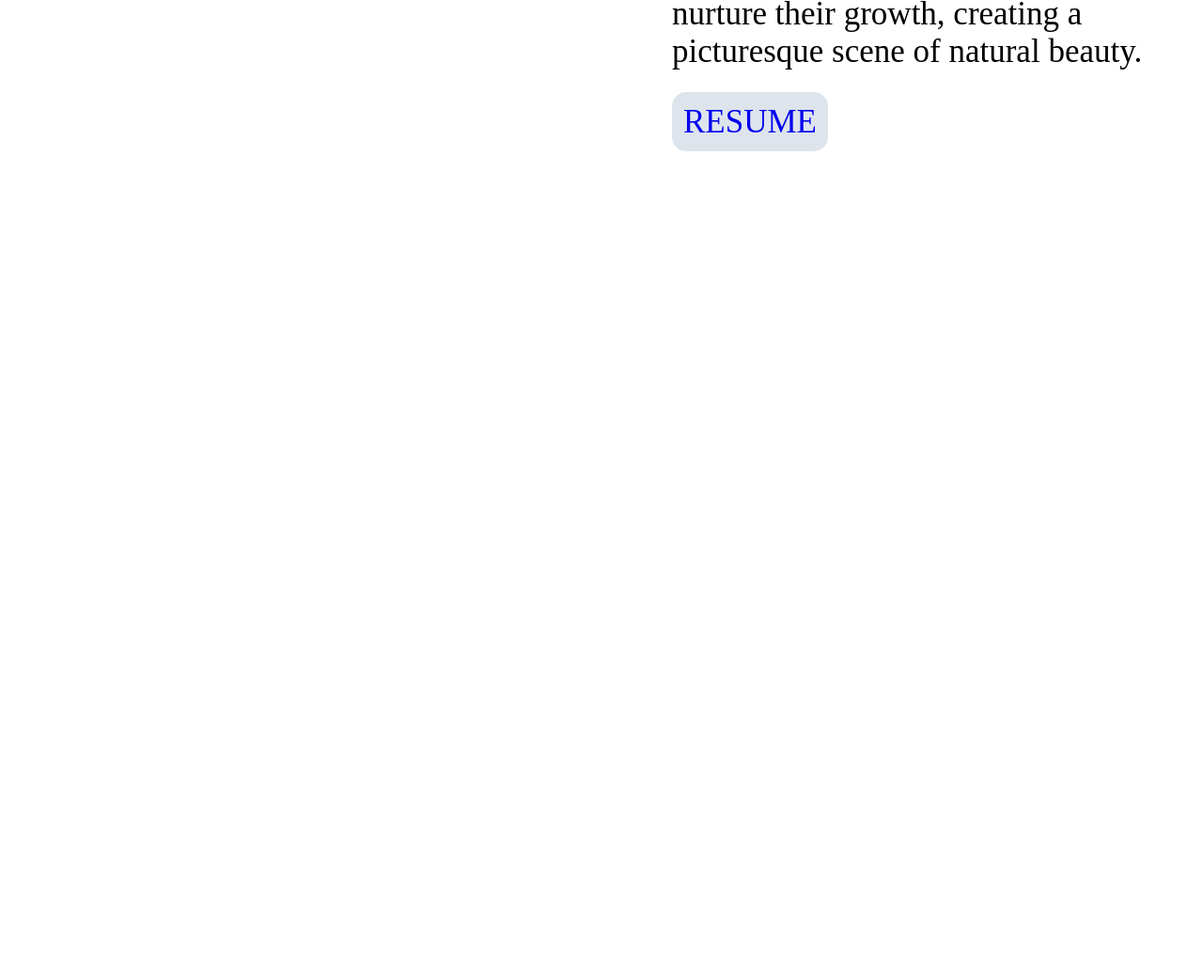
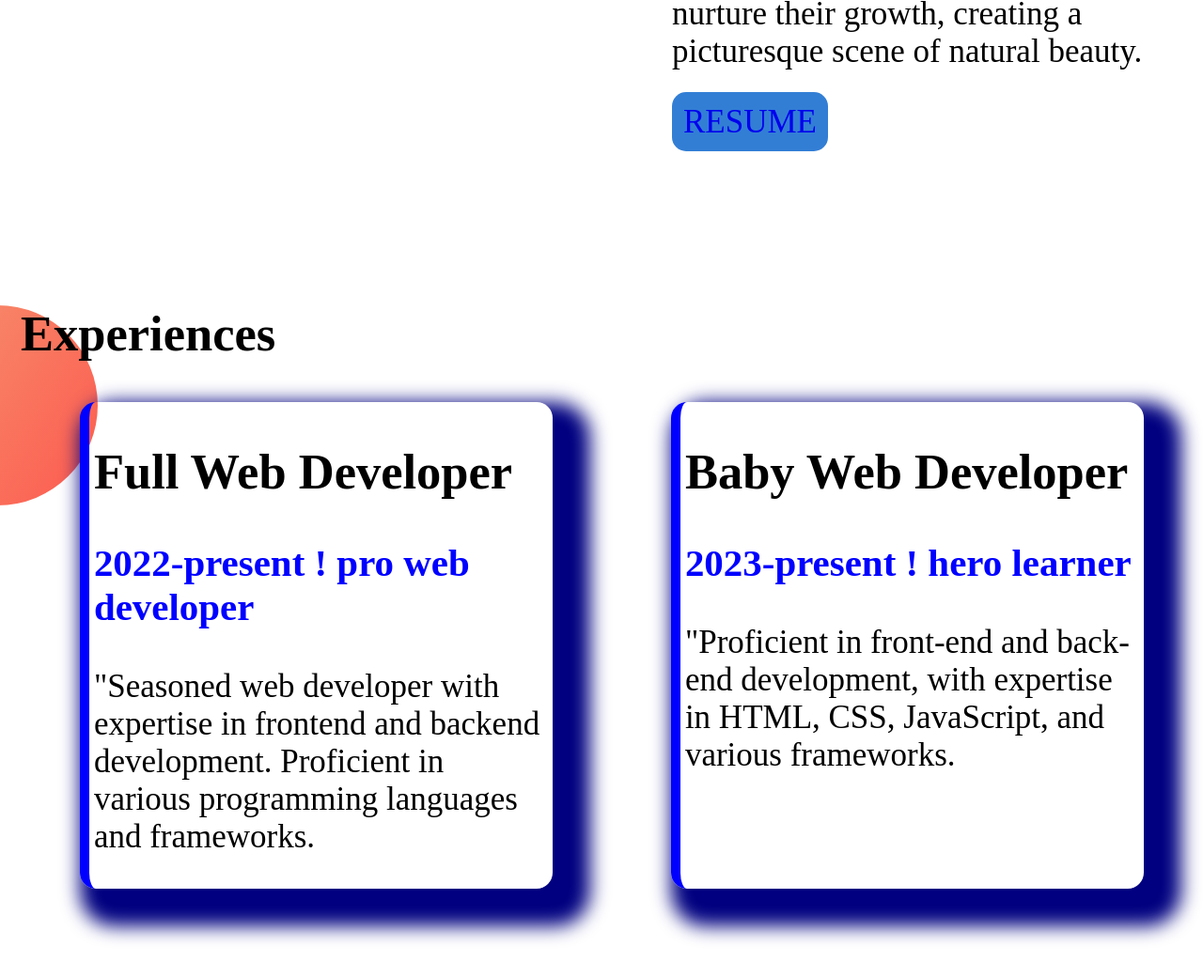
Before and after one commit to mdSUJON7/my-website, a plain HTML site: page index.html in a window 1280 px wide. Shown: the part 1536-2576 px from the top of the page at 94% size. Before the commit the page ends 1861 px from the top, so only its background shows below. Drawn offline with Linux system fonts and the light colour scheme.

Commit message:
website done

```diff
--- a/index.html
+++ b/index.html
@@ -9,7 +9,7 @@
 </head>
 
 <body>
-    <section class="top-corner">
+    <section class="top-corner flexible-container">
         <div class="upper-lane">
             <h1>Wellcome to </h1>
             <h1><span class="name">Marzia Akter Zannat</span> World</h1>
@@ -25,7 +25,7 @@
             <img src="images/WhatsApp Image 2024-04-05 at 16.36.46_a9eccc6c-removebg-preview.jpg" alt="">
         </div>
     </section>
-    <section>
+    <section class="middle-top flexible-container">
         <div class="upper-lane">
             <img src="images/411169220_1818042838598990_255769671594321060_n__1_-removebg-preview-removebg-preview.jpg"
                 alt="">
@@ -39,6 +39,26 @@
             <a class="design" target="_blank" href="https://www.linkedin.com/in/abdul-kader-sujon-044140265/">RESUME</a>
         </div>
     </section>
+    <section class="ex-area">
+        <h1>Experiences</h1>
+        <div class="flexible-container">
+            <div class="last-part">
+                <h1>Full Web Developer</h1>
+                <h3 class="name">2022-present ! pro web developer</h3>
+                <p>"Seasoned web developer with expertise in frontend and backend development. Proficient in various
+                    programming
+                    languages and frameworks.
+                </p>
+            </div>
+            <div class="last-part">
+                <h1>Baby Web Developer</h1>
+                <h3 class="name">2023-present ! hero learner</h3>
+                <p>"Proficient in front-end and back-end development, with expertise in HTML, CSS, JavaScript, and
+                    various
+                    frameworks.</p>
+            </div>
+        </div>
+    </section>
 
 </body>
 
--- a/style.css
+++ b/style.css
@@ -9,7 +9,7 @@ body {
 }
 
 .design {
-    background-color: rgb(221, 228, 236);
+    background-color: rgb(50, 126, 213);
     padding: 12px;
     font-size: 35px;
     border-radius: 15px;
@@ -23,7 +23,7 @@ body {
     background-repeat: no-repeat;
 }
 
-section {
+.flexible-container {
     display: flex;
     margin-bottom: 175px;
 }
@@ -33,6 +33,32 @@ section {
     padding-left: 75px;
 }
 
+
 .upper-lane img {
     width: 400px;
 }
+
+.middle-top {
+    background-image: url(images/dream-bg.png);
+    background-repeat: no-repeat;
+    background-position: right;
+}
+
+.last-part {
+    width: 40%;
+    margin-left: 5%;
+    margin-right: 5%;
+    padding-left: 5px;
+    padding-right: 5px;
+    box-shadow: 20px 20px 20px 20px navy;
+    border-radius: 17px;
+    border-left: 10px solid blue;
+
+}
+
+.ex-area {
+    background-image: url(images/exp-bg.png);
+    background-repeat: no-repeat;
+    padding-left: 22px;
+
+}
```
